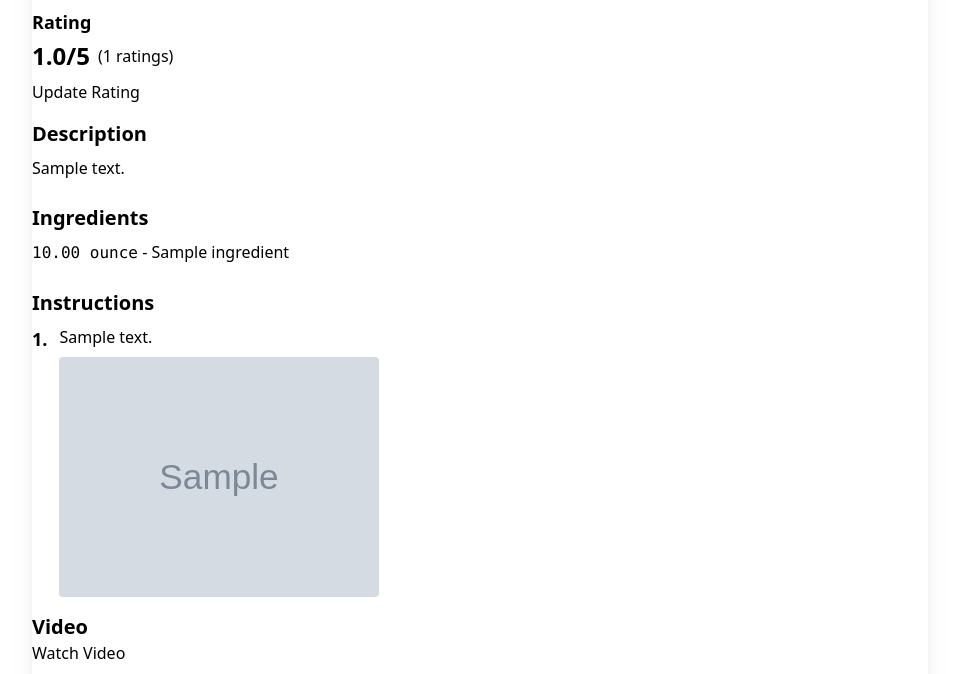
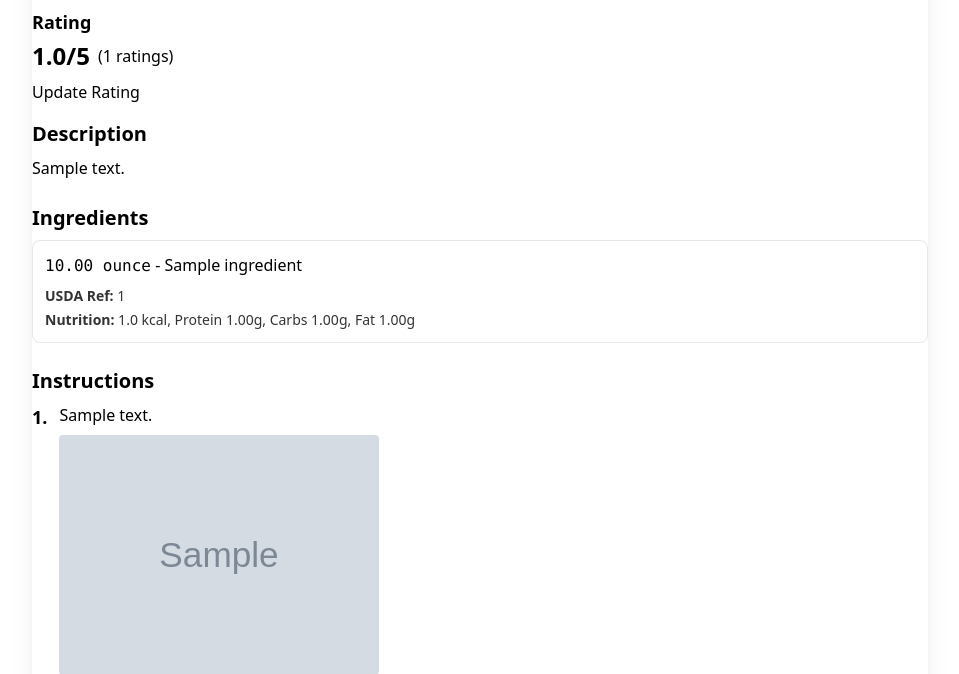
Before and after one commit to mattwilsoncp/MealPlanner, a Django app: page /recipes/1/ in a window 1280 px wide. Shown: the part 664-1338 px from the top of the page, without its empty margins (160-1119 px from the left). Run offline with Django 5.2, Linux system fonts and the light colour scheme; a user stored in the database is signed in; tables that the repository leaves empty hold one stand-in row (values such as "Sample post"); grey boxes marked "Sample" are stand-in pictures; some libraries are stand-ins or nearby versions.

Commit message:
feat(05-02): render ingredient links and nutrition details in UI
- Show explicit inventory-link guidance on reconciliation rows and persist via save flow
- Render USDA reference and nutrition snapshot with empty-state copy on recipe detail
- Expand ingredient/review tests to verify rendered nutrition and reconciliation screens

```diff
--- a/templates/recipes/recipe_detail.html
+++ b/templates/recipes/recipe_detail.html
@@ -81,9 +81,29 @@
                 <h2 class="text-xl font-semibold">Ingredients</h2>
                 <ul class="mt-2 space-y-1">
                     {% for ing in ingredients %}
-                    <li>
+                    <li class="border border-base-content/10 rounded-lg p-3">
                         <span class="font-mono">{{ ing.quantity }} {{ ing.get_unit_display }}</span>
                         - {{ ing.ingredient.name }}
+
+                        <div class="mt-2 text-sm opacity-80">
+                            {% if ing.ingredient.usda_food_id %}
+                            <p><span class="font-semibold">USDA Ref:</span> {{ ing.ingredient.usda_food_id }}</p>
+                            {% else %}
+                            <p><span class="font-semibold">USDA Ref:</span> Not linked</p>
+                            {% endif %}
+
+                            {% if ing.ingredient.calories_kcal or ing.ingredient.protein_g or ing.ingredient.carbs_g or ing.ingredient.fat_g %}
+                            <p class="mt-1">
+                                <span class="font-semibold">Nutrition:</span>
+                                {{ ing.ingredient.calories_kcal|default:"0" }} kcal,
+                                Protein {{ ing.ingredient.protein_g|default:"0" }}g,
+                                Carbs {{ ing.ingredient.carbs_g|default:"0" }}g,
+                                Fat {{ ing.ingredient.fat_g|default:"0" }}g
+                            </p>
+                            {% else %}
+                            <p class="mt-1">Nutrition unavailable for this ingredient.</p>
+                            {% endif %}
+                        </div>
                     </li>
                     {% endfor %}
                 </ul>
--- a/templates/reviews/reconcile.html
+++ b/templates/reviews/reconcile.html
@@ -16,7 +16,7 @@
         </div>
     </div>
 
-    <form method="post" action="{% url 'reviews:save_reconciliation object.pk %}">
+    <form method="post" action="{% url 'reviews:save_reconciliation' object.pk %}">
         {% csrf_token %}
 
         <div class="space-y-4 mb-6">
@@ -51,6 +51,10 @@
                             + Quick Add
                         </button>
                     </div>
+
+                    <p class="text-xs opacity-60 basis-full">
+                        Choose an inventory item in your household to persist this ingredient link.
+                    </p>
                 </div>
             </div>
             {% empty %}
```
Also changed, not shown: ingredients/tests/test_links_and_nutrition.py (+14 -0 lines), reviews/tests/test_review_queue.py (+43 -18 lines).
